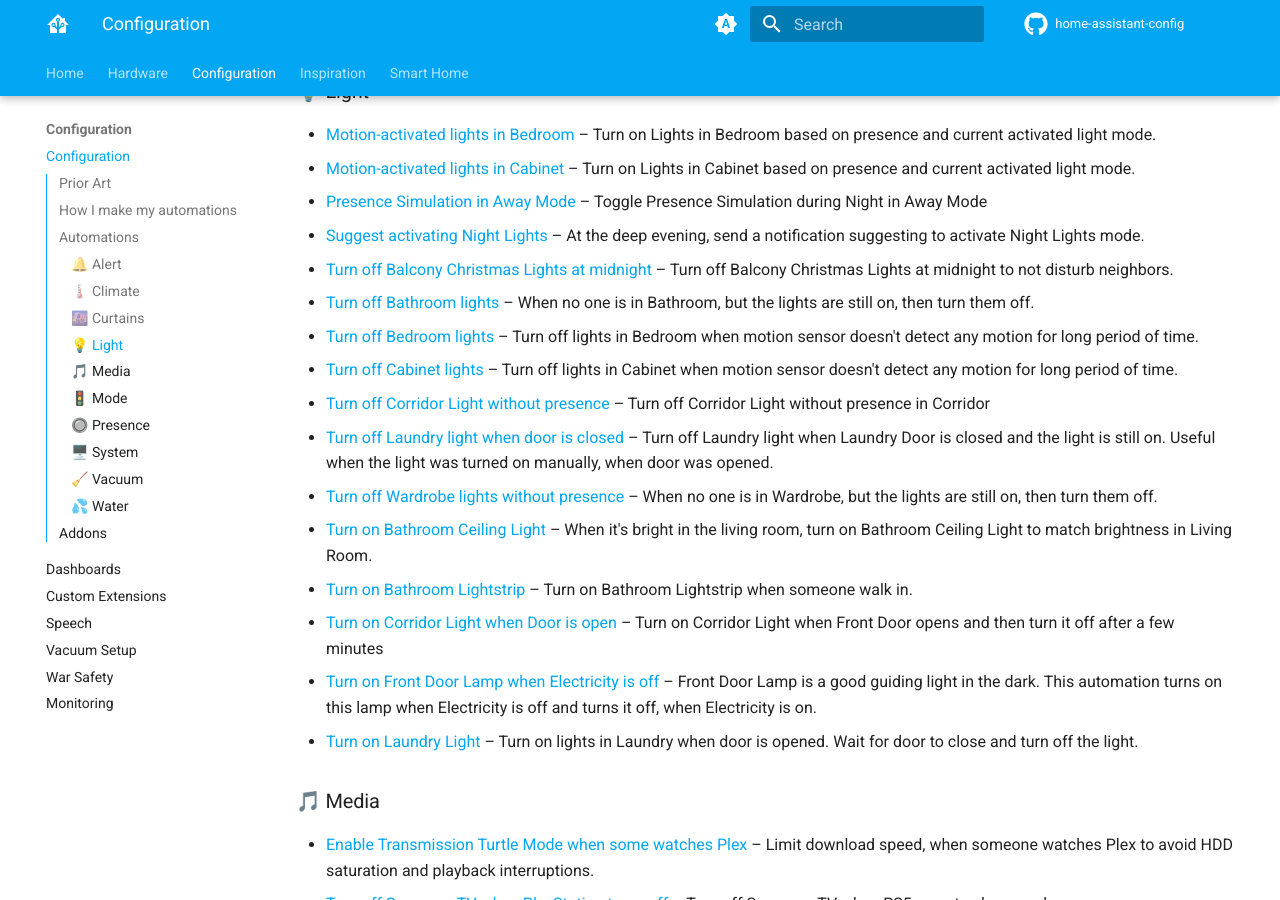
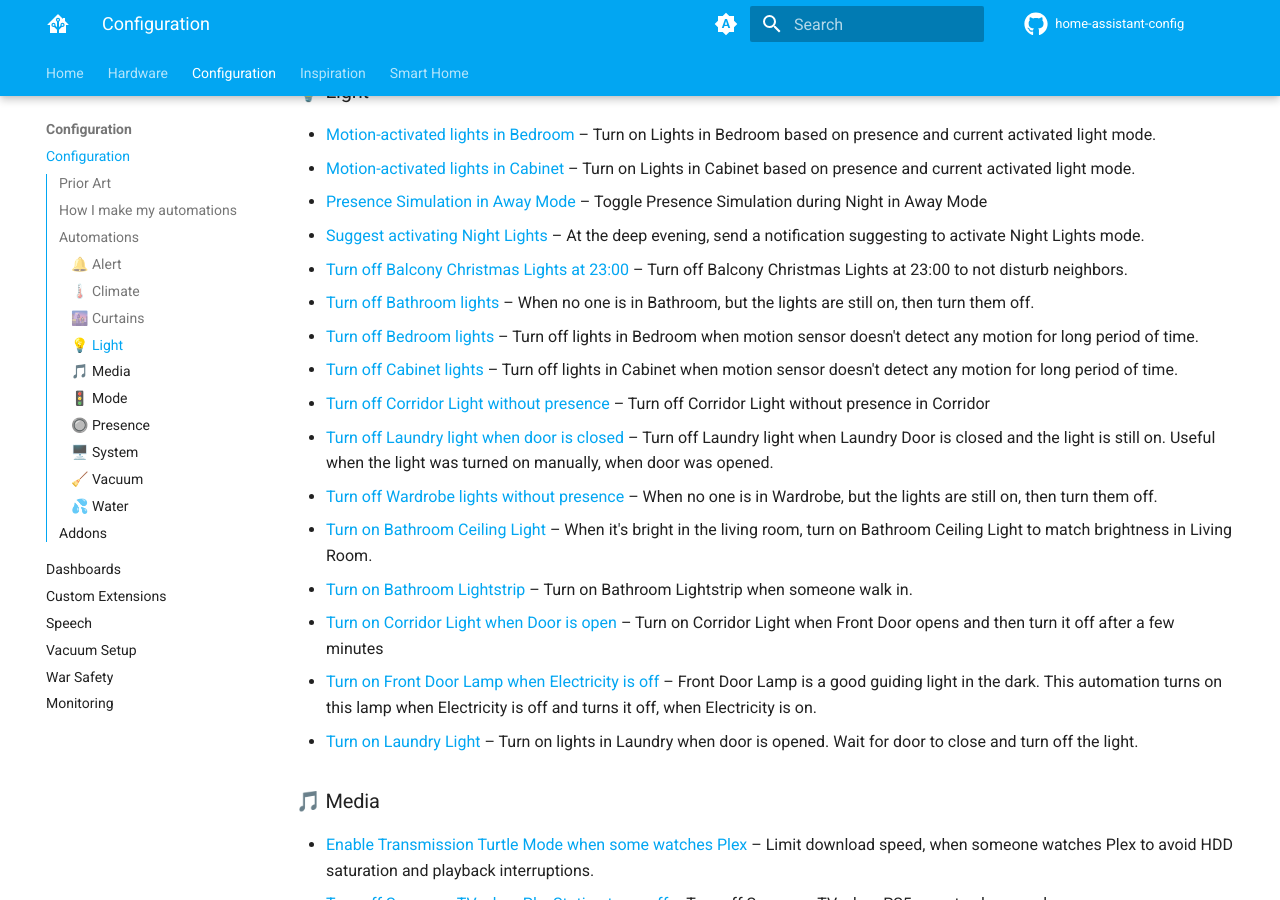
Before and after one commit to denysdovhan/home-assistant-config, an MkDocs documentation site: the page built from docs/config/index.md, in a window 1280 px wide and 900 px high, scrolled down 2735 px. Built offline with MkDocs 1.6.1 and Material for MkDocs 9.7.7, drawn with Linux system fonts in a browser that asks for light colours; comment, search, counter and statistics services are not loaded.

Commit message:
docs: Update docs

```diff
--- a/docs/config/index.md
+++ b/docs/config/index.md
@@ -86,7 +86,7 @@ Total number of automations: **72**️
 - [Motion-activated lights in Cabinet](https://github.com/denysdovhan/home-assistant-config/blob/9ff2a365ae41e27ddb5c0d6074cc071df4f6adf8/automations.yaml#L1956) – Turn on Lights in Cabinet based on presence and current activated light mode.
 - [Presence Simulation in Away Mode](https://github.com/denysdovhan/home-assistant-config/blob/9ff2a365ae41e27ddb5c0d6074cc071df4f6adf8/automations.yaml#L1734) – Toggle Presence Simulation during Night in Away Mode
 - [Suggest activating Night Lights](https://github.com/denysdovhan/home-assistant-config/blob/9ff2a365ae41e27ddb5c0d6074cc071df4f6adf8/automations.yaml#L2077) – At the deep evening, send a notification suggesting to activate Night Lights mode.
-- [Turn off Balcony Christmas Lights at midnight](https://github.com/denysdovhan/home-assistant-config/blob/9ff2a365ae41e27ddb5c0d6074cc071df4f6adf8/automations.yaml#L2682) – Turn off Balcony Christmas Lights at midnight to not disturb neighbors.
+- [Turn off Balcony Christmas Lights at 23:00](https://github.com/denysdovhan/home-assistant-config/blob/9ff2a365ae41e27ddb5c0d6074cc071df4f6adf8/automations.yaml#L2682) – Turn off Balcony Christmas Lights at 23:00 to not disturb neighbors.
 - [Turn off Bathroom lights](https://github.com/denysdovhan/home-assistant-config/blob/9ff2a365ae41e27ddb5c0d6074cc071df4f6adf8/automations.yaml#L1622) – When no one is in Bathroom, but the lights are still on, then turn them off.
 - [Turn off Bedroom lights](https://github.com/denysdovhan/home-assistant-config/blob/9ff2a365ae41e27ddb5c0d6074cc071df4f6adf8/automations.yaml#L2053) – Turn off lights in Bedroom when motion sensor doesn't detect any motion for long period of time.
 - [Turn off Cabinet lights](https://github.com/denysdovhan/home-assistant-config/blob/9ff2a365ae41e27ddb5c0d6074cc071df4f6adf8/automations.yaml#L1995) – Turn off lights in Cabinet when motion sensor doesn't detect any motion for long period of time.
```
